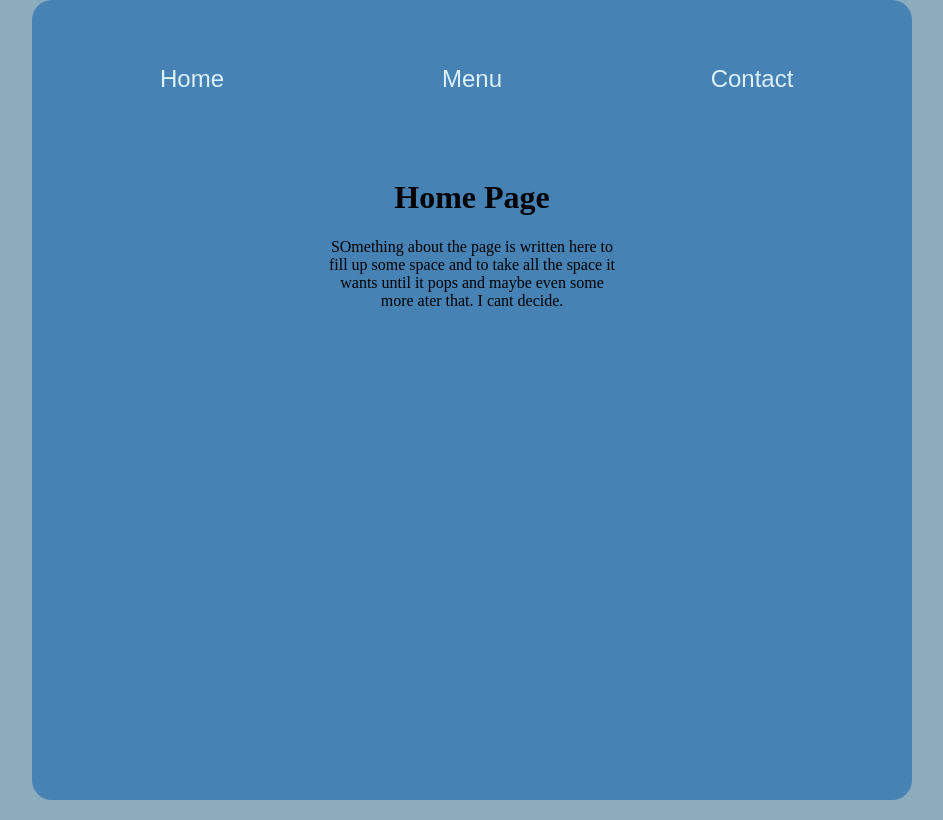
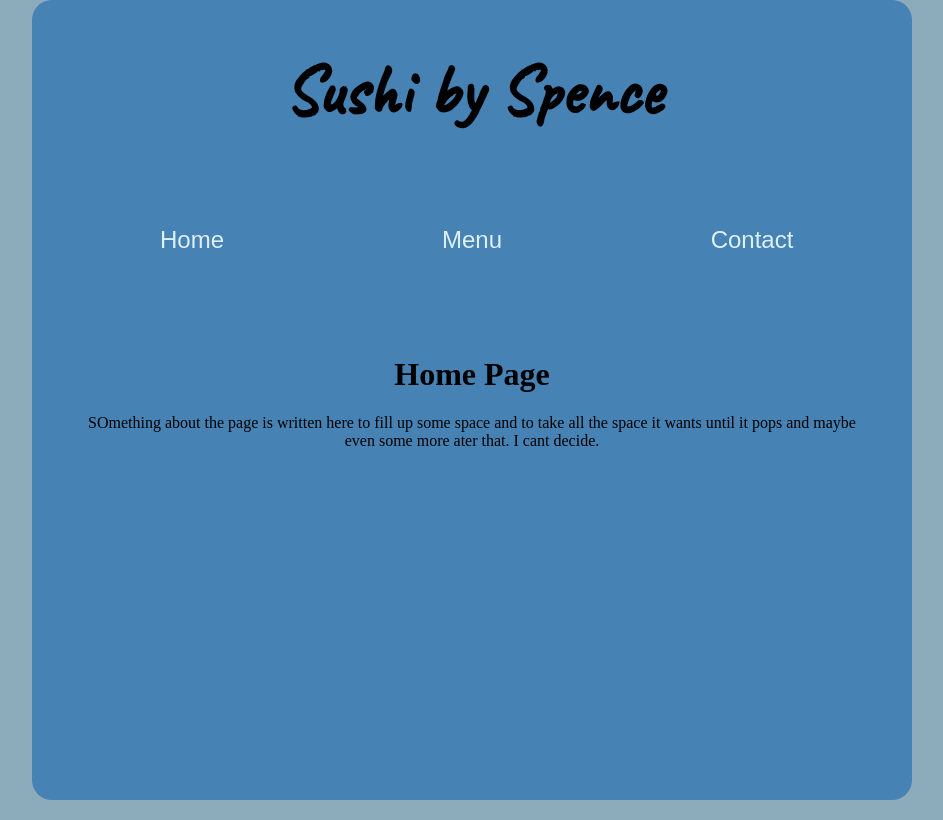
Before and after one commit to cdubspence/restaurantPage, a website built with webpack: page dist/index.html in a window 1280 px wide. Shown: the whole page, without its empty margins (168-1111 px from the left). Built offline with nearby package versions, Linux system fonts and the light colour scheme.

Commit message:
more styling

```diff
--- a/src/modules/createNav.js
+++ b/src/modules/createNav.js
@@ -3,6 +3,9 @@ import { pageLoad } from "./pageLoad";
 export function createNavBar() {
     const content = document.getElementById('content');
     const nav = document.createElement('div');
+    const title = document.createElement('h1');
+    title.textContent ='Sushi by Spence';
+    title.className = 'restaurantName';
     nav.classList.add('header');
 
     const navButtonHome = ButtonFactory('homeBtn', 'navButtons', 'Home')
@@ -13,6 +16,7 @@ export function createNavBar() {
     nav.appendChild(navButtonMenu);
     nav.appendChild(navButtonContact);
 
+    content.appendChild(title);
     content.appendChild(nav);
 }
 
--- a/src/modules/pageLoad.js
+++ b/src/modules/pageLoad.js
@@ -4,7 +4,7 @@ import { loadMenuPage } from './menu';
 
 export function pageLoad(page) {
    const content =  document.getElementById('content');
-   content.removeChild(content.childNodes[1])
+   content.removeChild(content.childNodes[2])
     if(page == 'menuBtn') {
         return loadMenuPage()
     } else if (page == 'contactBtn') {
--- a/src/styles.css
+++ b/src/styles.css
@@ -12,10 +12,20 @@ body {
     border-radius: 20px;
 }
 
+.restaurantName {
+    grid-row: 1;
+    grid-column: 1 / 4;
+    text-align: center;
+    font-size: 70px;
+    margin-bottom: 0;
+    font-family: 'Caveat';
+}
+
 .header {
     margin-right: 20px;
     margin-left: 20px;
     grid-column: 1 / 4;
+    grid-row: 2;
     display: flex;
     justify-content: right;
     align-items: center;
@@ -45,12 +55,15 @@ body {
 
 .home {
     text-align: center;
-    grid-column: 2 / 3;
+    grid-column: 1 / 4;
+    grid-row: 3;
+    margin: auto 40px auto 40px;
 }
 
 .contact {
     grid-column: 2 / 3;
     text-align: center;
+    grid-row: 3;
 
 }
 form > input {
@@ -66,6 +79,7 @@ form > input {
 .menu {
     grid-column: 2 / 3;
     text-align: center;
+    grid-row: 3;
 }
 
 .menu > ul {
```
Also changed, not shown: dist/index.html, dist/main.js.
